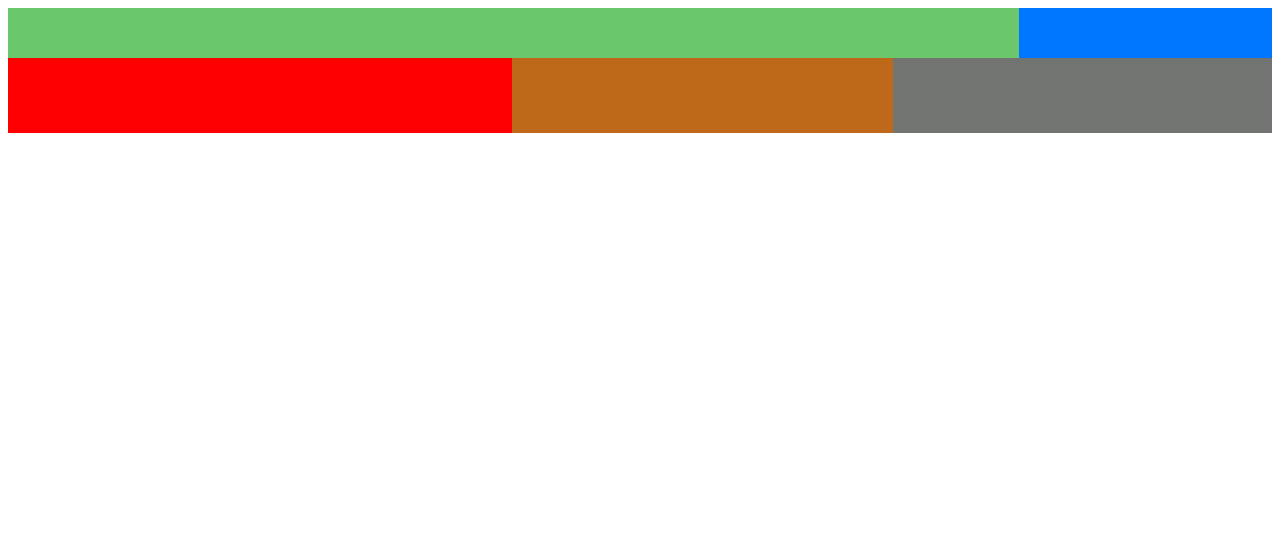
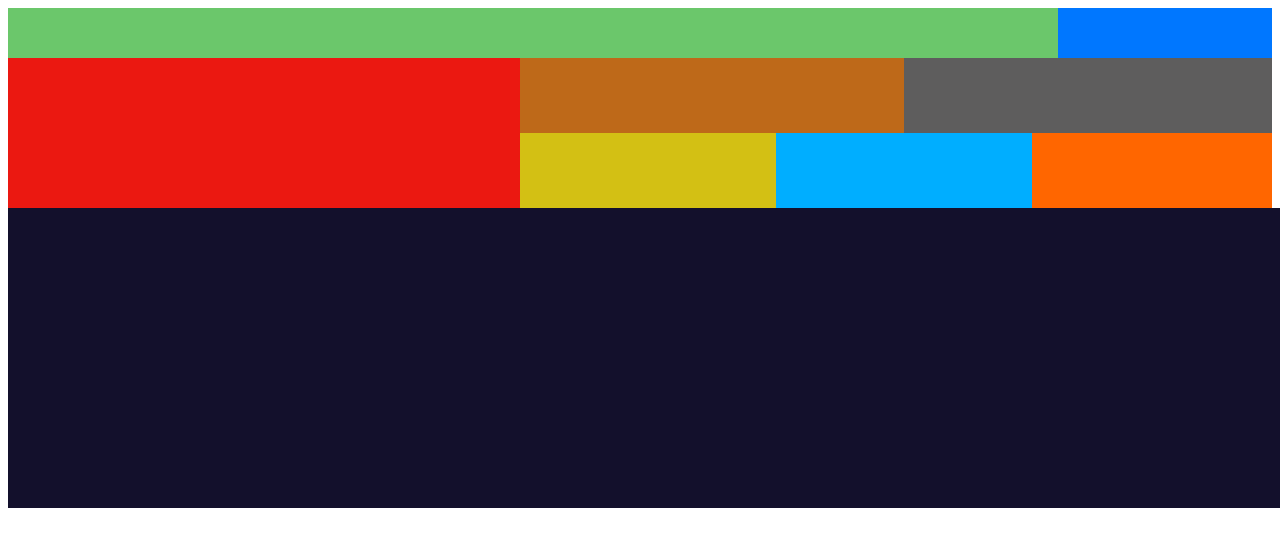
Before and after one commit to ThomasMurat/exercice6, a plain HTML site: page index.html in a window 1280 px wide. Drawn offline with Linux system fonts and the light colour scheme.

Commit message:
réalisation des retangles (autre méthode)

```diff
--- a/index.html
+++ b/index.html
@@ -6,7 +6,14 @@
         <link type="text/css" rel="stylesheet" href="style.css" />
     </head>
     <body>
-        <div class="rect1"><div class="rect2"></div>
-        <div class="rect3"><div class="rect4"><div class="rect5"></div>
+        <div class="rect1"></div>
+        <div class="rect2"></div>
+        <div class="rect3"></div>
+        <div class="rect4"></div>
+        <div class="rect5"></div>
+        <div class="rect6"></div>
+        <div class="rect7"></div>
+        <div class="rect8"></div>
+        <div class="rect9"></div>
     </body>
 </html>
--- a/style.css
+++ b/style.css
@@ -1,25 +1,57 @@
 .rect1 {
-    width: 100%;
-    height: 50px;
-    background-color: rgb(0, 119, 255);
-    }
-.rect2 {
-    width: 80%;
+    position: absolute;
+    width: 82%;
     height: 50px;
     background-color: rgb(107, 199, 107);
     }
+.rect2 {
+    width: 18%;
+    height: 50px;
+    background-color:rgb(0, 119, 255);
+    margin-left: 82%;
+    }
 .rect3 {
-        width: 100%;
-        height: 75px;
-        background-color: rgb(113, 116, 113);
-        }
+    position: absolute;
+    width: 40%;
+    height: 150px;
+    background-color: rgb(235, 24, 17);
+    }
 .rect4 {
-     width: 70%;
+    position: absolute;
+    width: 30%;
     height: 75px;
     background-color: rgb(190, 105, 25);
+    margin-left: 40%;
     }
 .rect5 {
-        width: 57%;
-        height: 75px;
-        background-color: rgb(255, 0, 0);
-        }
+    width: 30%;
+    height: 75px;
+    background-color: rgb(94, 93, 93);
+    margin-left: 70%;
+    }
+.rect6 {
+    position: absolute;
+    width: 20%;
+    height: 75px;
+    background-color: rgb(211, 192, 20);
+    margin-left: 40%;
+    }
+.rect7 {
+    position: absolute;
+    width: 20%;
+    height: 75px;
+    background-color: rgb(0, 174, 255);
+    margin-left: 60%;
+    }
+.rect8 {
+    width: 20%;
+    height: 75px;
+    background-color: rgb(255, 102, 0);
+    margin-left: 80%;
+    }
+.rect9 {
+    position: absolute;
+    width: 100%;
+    height: 300px;
+    background-color: rgb(19, 16, 44);
+    }
```
